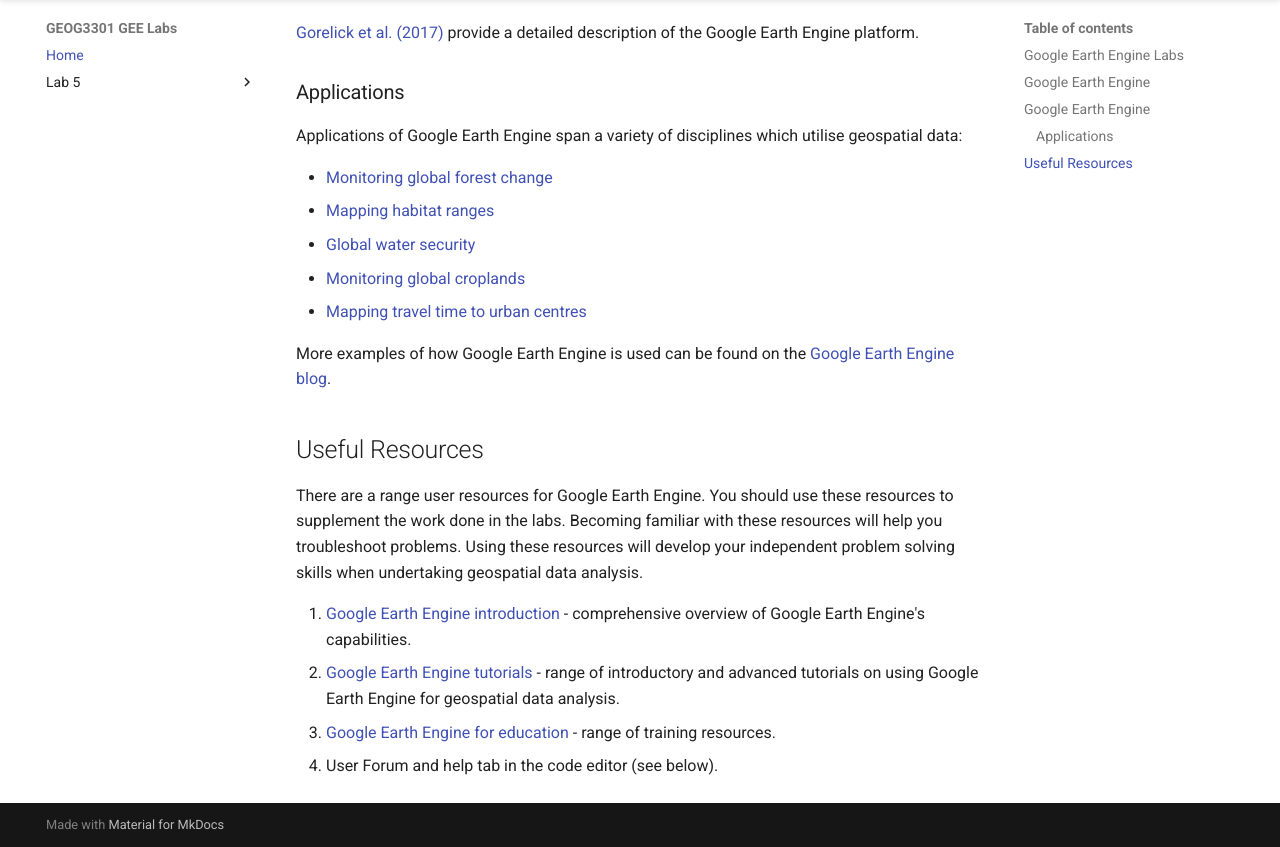
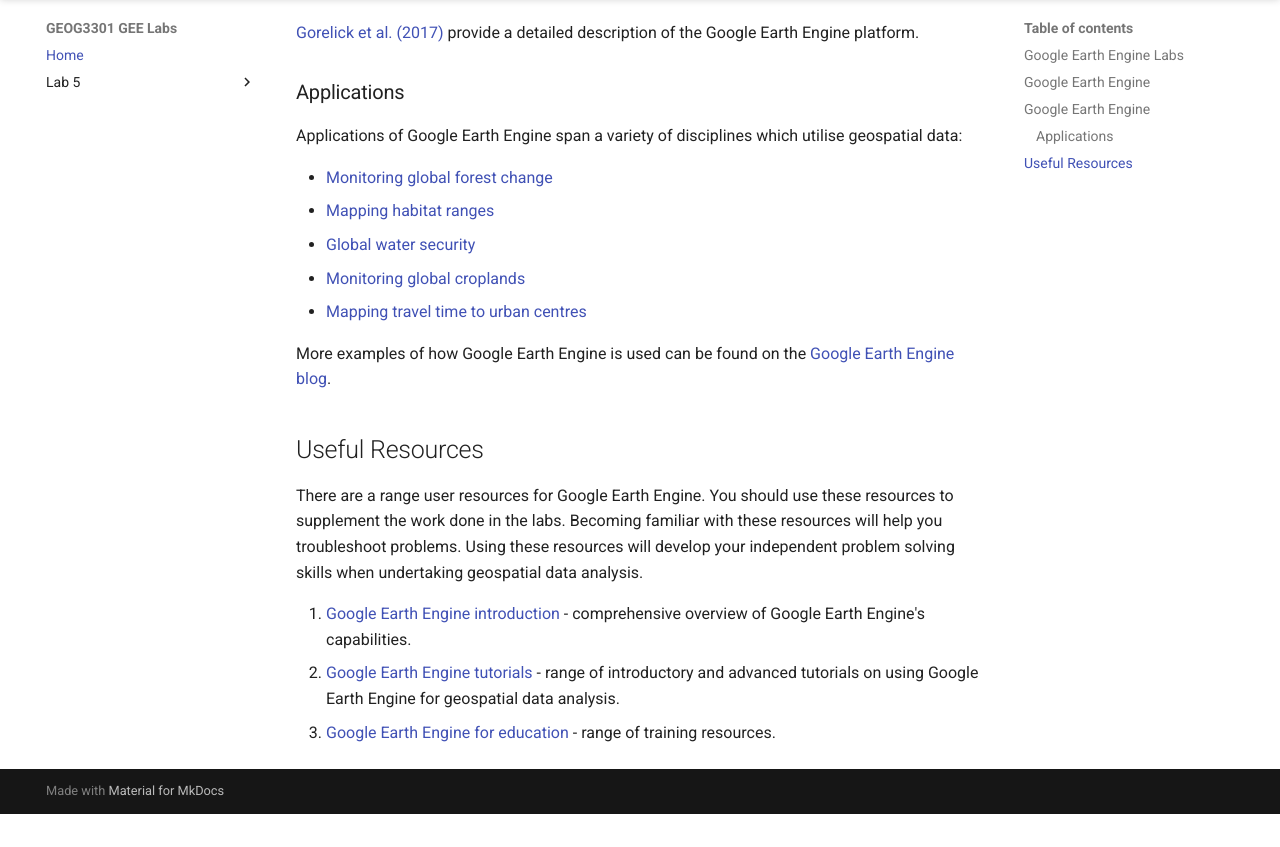
Before and after one commit to jmad1v07/geog3301, an MkDocs documentation site: the page built from docs/index.md, in a window 1280 px wide and 900 px high, scrolled down 1427 px, cut to the strip 53-900 px from the top of the window. Built offline with MkDocs 1.6.1 and Material for MkDocs 9.7.7, drawn with Linux system fonts in a browser that asks for light colours; after the commit the page ends 2294 px from its top, so only the background shows below that.

Commit message:
test deploy

```diff
--- a/docs/index.md
+++ b/docs/index.md
@@ -50,4 +50,3 @@
 1. <a href="https://developers.google.com/earth-engine/" target="_blank">Google Earth Engine introduction</a> - comprehensive overview of Google Earth Engine's capabilities.
 2. <a href="https://developers.google.com/earth-engine/tutorials" target="_blank">Google Earth Engine tutorials</a> - range of introductory and advanced tutorials on using Google Earth Engine for geospatial data analysis.
 3. <a href="https://developers.google.com/earth-engine/edu" target="_blank">Google Earth Engine for education</a> - range of training resources.
-4. User Forum and help tab in the code editor (see below).
```
